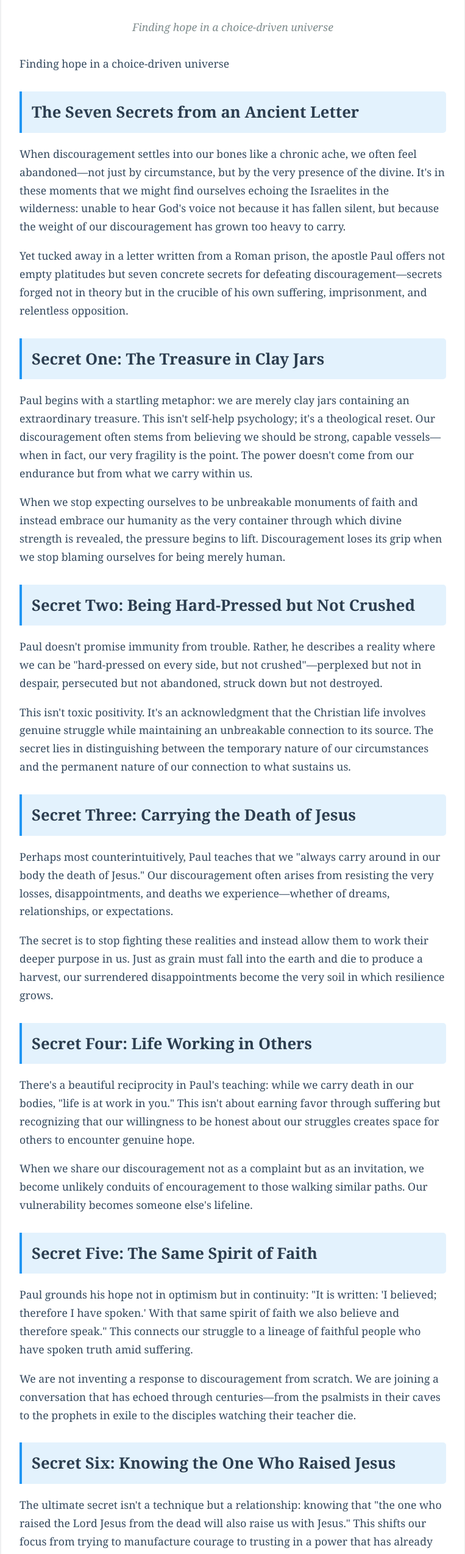
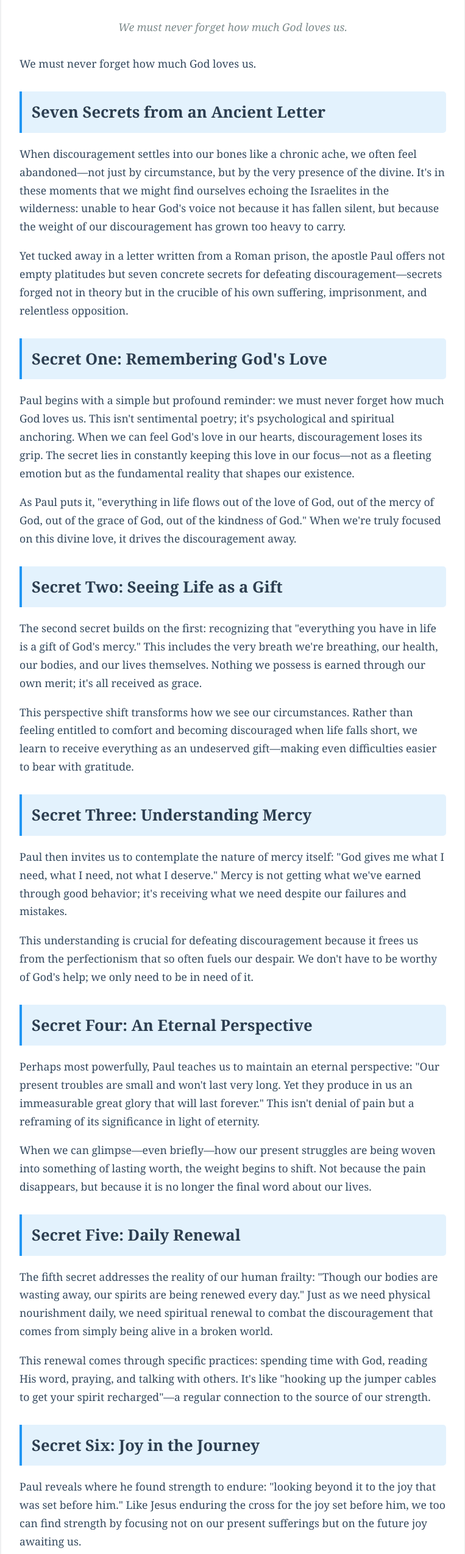
Before and after one commit to stellarinova/proj_youtube, a plain HTML site: page articles/how-to-defeat-discouragement-when-the-world-feels-overwhelming.html in a window 1280 px wide. Shown: the part 240-2789 px from the top of the page at 61% size, without its empty margins (258-1021 px from the left). Drawn offline with Linux system fonts and the light colour scheme.

Commit message:
add new articles discouragement

```diff
--- a/articles/how-to-defeat-discouragement-when-the-world-feels-overwhelming.html
+++ b/articles/how-to-defeat-discouragement-when-the-world-feels-overwhelming.html
@@ -89,53 +89,53 @@
         <a href="../index.html" class="back-link">← Back to Home</a>
         <header>
             <h1>How to Defeat Discouragement When the World Feels Overwhelming</h1>
-            <p class="hook">Finding hope in a choice-driven universe</p>
+            <p class="hook">We must never forget how much God loves us.</p>
         </header>
 
         <div class="content">
 
-            <p>Finding hope in a choice-driven universe</p>
-            <h2>The Seven Secrets from an Ancient Letter</h2>
+            <p>We must never forget how much God loves us.</p>
+            <h2>Seven Secrets from an Ancient Letter</h2>
             <p>When discouragement settles into our bones like a chronic ache, we often feel abandoned—not just by circumstance, but by the very presence of the divine. It's in these moments that we might find ourselves echoing the Israelites in the wilderness: unable to hear God's voice not because it has fallen silent, but because the weight of our discouragement has grown too heavy to carry.</p>
 
             <p>Yet tucked away in a letter written from a Roman prison, the apostle Paul offers not empty platitudes but seven concrete secrets for defeating discouragement—secrets forged not in theory but in the crucible of his own suffering, imprisonment, and relentless opposition.</p>
 
-            <h2>Secret One: The Treasure in Clay Jars</h2>
-            <p>Paul begins with a startling metaphor: we are merely clay jars containing an extraordinary treasure. This isn't self-help psychology; it's a theological reset. Our discouragement often stems from believing we should be strong, capable vessels—when in fact, our very fragility is the point. The power doesn't come from our endurance but from what we carry within us.</p>
+            <h2>Secret One: Remembering God's Love</h2>
+            <p>Paul begins with a simple but profound reminder: we must never forget how much God loves us. This isn't sentimental poetry; it's psychological and spiritual anchoring. When we can feel God's love in our hearts, discouragement loses its grip. The secret lies in constantly keeping this love in our focus—not as a fleeting emotion but as the fundamental reality that shapes our existence.</p>
 
-            <p>When we stop expecting ourselves to be unbreakable monuments of faith and instead embrace our humanity as the very container through which divine strength is revealed, the pressure begins to lift. Discouragement loses its grip when we stop blaming ourselves for being merely human.</p>
+            <p>As Paul puts it, "everything in life flows out of the love of God, out of the mercy of God, out of the grace of God, out of the kindness of God." When we're truly focused on this divine love, it drives the discouragement away.</p>
 
-            <h2>Secret Two: Being Hard-Pressed but Not Crushed</h2>
-            <p>Paul doesn't promise immunity from trouble. Rather, he describes a reality where we can be "hard-pressed on every side, but not crushed"—perplexed but not in despair, persecuted but not abandoned, struck down but not destroyed.</p>
+            <h2>Secret Two: Seeing Life as a Gift</h2>
+            <p>The second secret builds on the first: recognizing that "everything you have in life is a gift of God's mercy." This includes the very breath we're breathing, our health, our bodies, and our lives themselves. Nothing we possess is earned through our own merit; it's all received as grace.</p>
 
-            <p>This isn't toxic positivity. It's an acknowledgment that the Christian life involves genuine struggle while maintaining an unbreakable connection to its source. The secret lies in distinguishing between the temporary nature of our circumstances and the permanent nature of our connection to what sustains us.</p>
+            <p>This perspective shift transforms how we see our circumstances. Rather than feeling entitled to comfort and becoming discouraged when life falls short, we learn to receive everything as an undeserved gift—making even difficulties easier to bear with gratitude.</p>
 
-            <h2>Secret Three: Carrying the Death of Jesus</h2>
-            <p>Perhaps most counterintuitively, Paul teaches that we "always carry around in our body the death of Jesus." Our discouragement often arises from resisting the very losses, disappointments, and deaths we experience—whether of dreams, relationships, or expectations.</p>
+            <h2>Secret Three: Understanding Mercy</h2>
+            <p>Paul then invites us to contemplate the nature of mercy itself: "God gives me what I need, what I need, not what I deserve." Mercy is not getting what we've earned through good behavior; it's receiving what we need despite our failures and mistakes.</p>
 
-            <p>The secret is to stop fighting these realities and instead allow them to work their deeper purpose in us. Just as grain must fall into the earth and die to produce a harvest, our surrendered disappointments become the very soil in which resilience grows.</p>
+            <p>This understanding is crucial for defeating discouragement because it frees us from the perfectionism that so often fuels our despair. We don't have to be worthy of God's help; we only need to be in need of it.</p>
 
-            <h2>Secret Four: Life Working in Others</h2>
-            <p>There's a beautiful reciprocity in Paul's teaching: while we carry death in our bodies, "life is at work in you." This isn't about earning favor through suffering but recognizing that our willingness to be honest about our struggles creates space for others to encounter genuine hope.</p>
-
-            <p>When we share our discouragement not as a complaint but as an invitation, we become unlikely conduits of encouragement to those walking similar paths. Our vulnerability becomes someone else's lifeline.</p>
-
-            <h2>Secret Five: The Same Spirit of Faith</h2>
-            <p>Paul grounds his hope not in optimism but in continuity: "It is written: 'I believed; therefore I have spoken.' With that same spirit of faith we also believe and therefore speak." This connects our struggle to a lineage of faithful people who have spoken truth amid suffering.</p>
-
-            <p>We are not inventing a response to discouragement from scratch. We are joining a conversation that has echoed through centuries—from the psalmists in their caves to the prophets in exile to the disciples watching their teacher die.</p>
-
-            <h2>Secret Six: Knowing the One Who Raised Jesus</h2>
-            <p>The ultimate secret isn't a technique but a relationship: knowing that "the one who raised the Lord Jesus from the dead will also raise us with Jesus." This shifts our focus from trying to manufacture courage to trusting in a power that has already demonstrated its ability to bring life from the deepest places of death.</p>
-
-            <p>Discouragement often whispers that we are forgotten. This secret answers with the declaration that we are known, remembered, and held by the very power that conquered the grave.</p>
-
-            <h2>Secret Seven: Our Momentary Troubles</h2>
-            <p>Finally, Paul offers a perspective shift that transforms how we experience our struggles: "Our light and momentary troubles are achieving for us an eternal glory that far outweighs them all." This isn't denial of pain but a reframing of its significance in the light of eternity.</p>
+            <h2>Secret Four: An Eternal Perspective</h2>
+            <p>Perhaps most powerfully, Paul teaches us to maintain an eternal perspective: "Our present troubles are small and won't last very long. Yet they produce in us an immeasurable great glory that will last forever." This isn't denial of pain but a reframing of its significance in light of eternity.</p>
 
             <p>When we can glimpse—even briefly—how our present struggles are being woven into something of lasting worth, the weight begins to shift. Not because the pain disappears, but because it is no longer the final word about our lives.</p>
 
-            <h2>The Invitation in the Struggle</h2>
+            <h2>Secret Five: Daily Renewal</h2>
+            <p>The fifth secret addresses the reality of our human frailty: "Though our bodies are wasting away, our spirits are being renewed every day." Just as we need physical nourishment daily, we need spiritual renewal to combat the discouragement that comes from simply being alive in a broken world.</p>
+
+            <p>This renewal comes through specific practices: spending time with God, reading His word, praying, and talking with others. It's like "hooking up the jumper cables to get your spirit recharged"—a regular connection to the source of our strength.</p>
+
+            <h2>Secret Six: Joy in the Journey</h2>
+            <p>Paul reveals where he found strength to endure: "looking beyond it to the joy that was set before him." Like Jesus enduring the cross for the joy set before him, we too can find strength by focusing not on our present sufferings but on the future joy awaiting us.</p>
+
+            <p>This secret acknowledges that the Christian life involves genuine struggle while maintaining an unbreakable connection to its source. The joy isn't a denial of pain but a supernatural strength that coexists with it.</p>
+
+            <h2>Secret Seven: Community Support</h2>
+            <p>Finally, Paul (and the speaker) reminds us that we weren't meant to walk this path alone: "It's a whole lot easier if you have a support group." The seven secrets become significantly more accessible when practiced within community—when we have others who will help us carry the burdens that are going on.</p>
+
+            <p>As the speaker concludes, we don't need to tackle these spiritual disciplines in isolation. We need fellow travelers who can remind us of truths we've forgotten, pray with us when we're too weary to pray, and simply sit with us in our discouragement until the light returns.</p>
+
+            <h2>The Invitation</h2>
             <p>These seven secrets aren't a formula to be mastered but an invitation to be accepted. They remind us that defeating discouragement isn't about eliminating the struggle but discovering within it a deeper kind of strength—one that comes not from denying our humanity but from embracing it as the very place where we encounter what is stronger than we are.</p>
 
             <p>The next time discouragement settles in like an old acquaintance, perhaps we don't need to chase it away immediately. Perhaps we can instead ask what it might be trying to teach us about where we've been looking for strength—and where we might finally find it.
```
Also changed, not shown: data/articles.json (+5 -4 lines).
